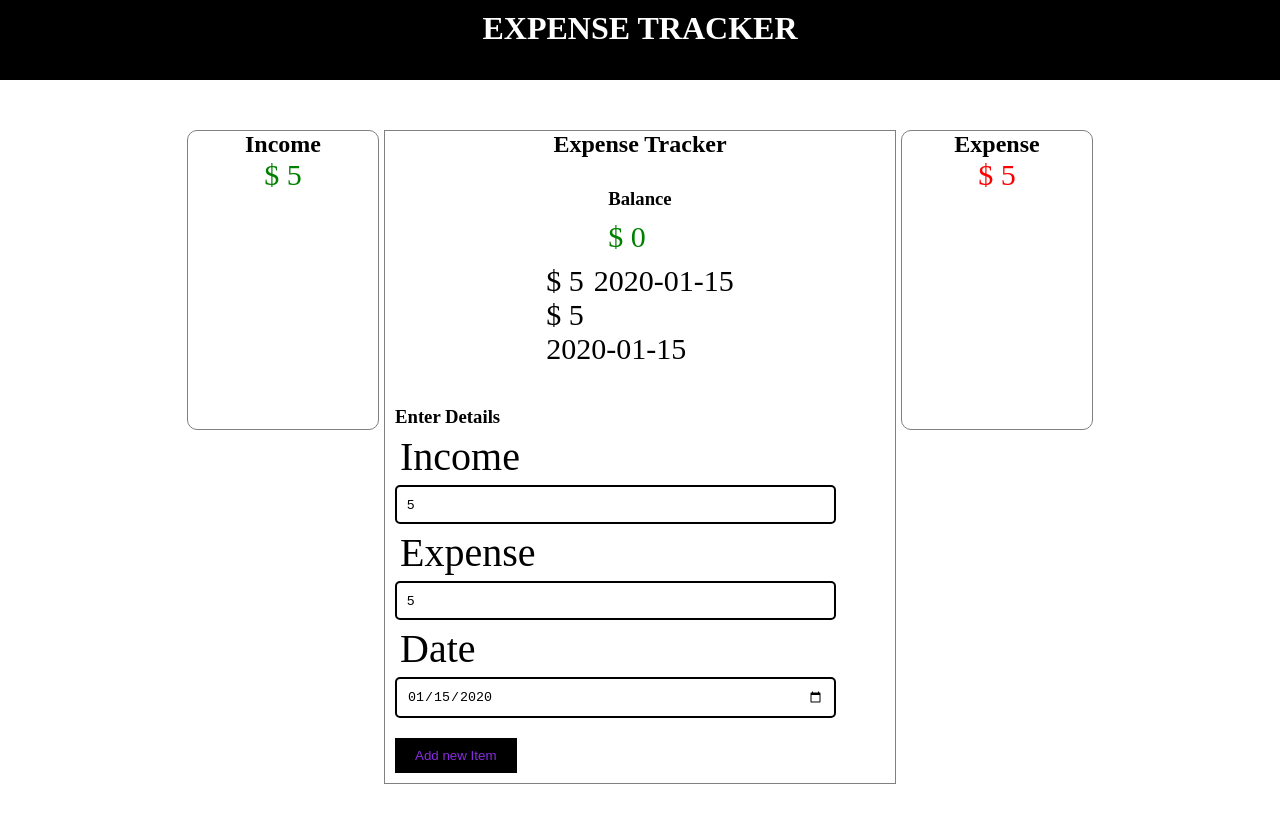
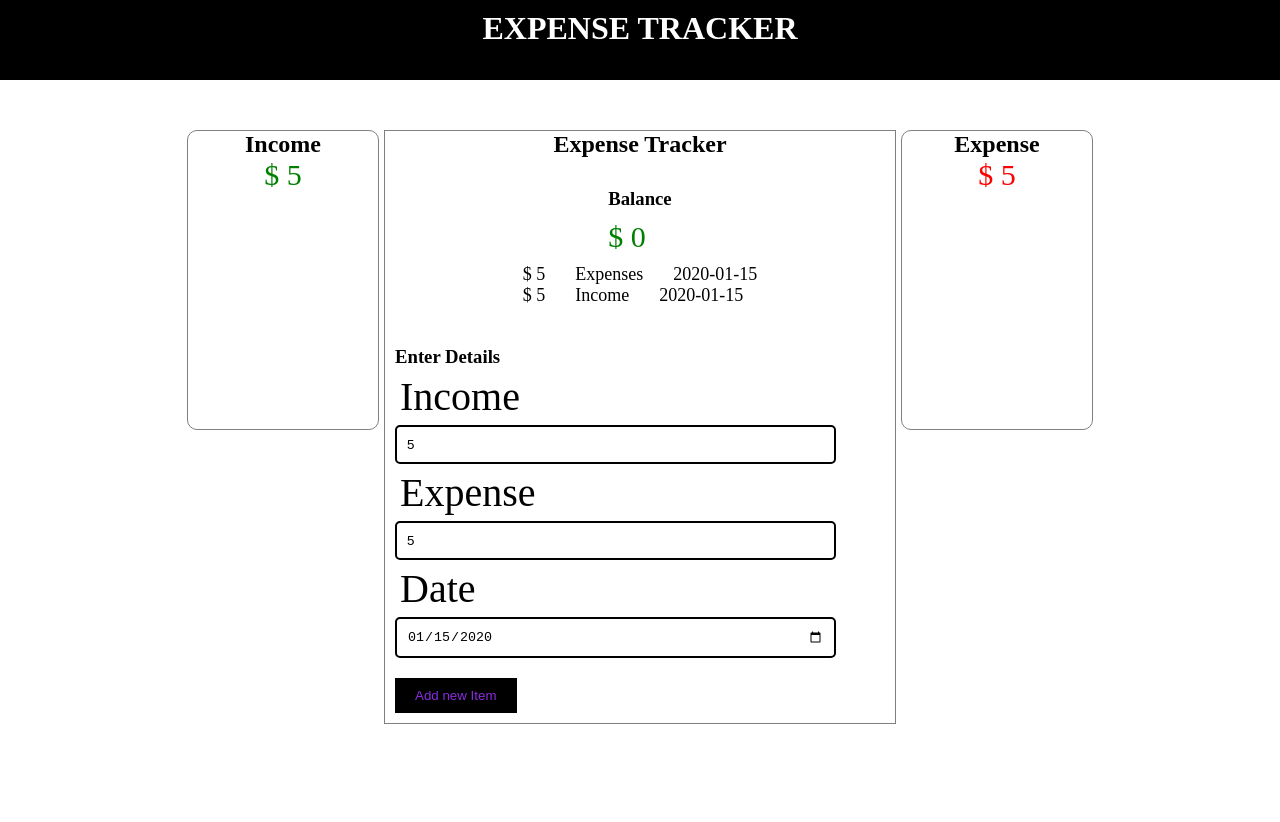
Before and after one commit to VKwamboka/assessment3, a plain HTML site: page src/index.html in a window 1280 px wide. Both pictures are taken after typing "5", "5", "2020-01-15" into the empty fields and a click on the button "Add new Item". After the commit the page ends 800 px from the top, so only its background shows below. Drawn offline with nearby package versions, Linux system fonts and the light colour scheme.

Commit message:
updated code

```diff
--- a/dist/quiz1.js
+++ b/dist/quiz1.js
@@ -80,14 +80,16 @@ function Tracker() {
     let income = +incomeValue.value;
     let tracker = `
 
-    <div class="expensem" style="display:flex;gap:10px;">
-        <p style="color:black;fontsize:12px;">$ ${expense}</p>
-        <p style="color:black;fontsize:12px;">${date}</p>
+    <div class="expensem" style="display:flex;gap:30px;">
+        <p style="color:black;font-size:18px;">$ ${expense}</p>
+        <p style="color:black;font-size:18px;"> Expenses</p>
+        <p style="color:black;font-size:18px;">${date}</p>
     </div>
 
-    <div class="incomem">
-    <p style="color:black;fontsize:12px;">$ ${income}</p>
-    <p style="color:black;fontsize:12px;">${date}</p>
+    <div class="incomem" style="display:flex;gap:30px;">
+    <p style="color:black;font-size:18px;">$ ${income}</p>
+    <p style="color:black;font-size:18px;"> Income</p>
+    <p style="color:black;font-size:18px;">${date}</p>
     </div>
     `;
     allRecords.insertAdjacentHTML("afterbegin", tracker);
--- a/src/index.css
+++ b/src/index.css
@@ -58,6 +58,7 @@ justify-content: center;
     gap: 10px;
     justify-content: center;
     width: 100%; */
+    fon
   }
   .item input {
     border: 2px solid black;
--- a/src/index.html
+++ b/src/index.html
@@ -27,12 +27,11 @@
                     <!-- new items -->
                     <div id="item">
                         <h3>Balance</h3>
-                        <p id="bal"> 0</p>
+                        <p id="bal">
+                            0</p>
                     </div>
 
-                    <div id="allRecords">
-
-                    </div>
+                    <div id="allRecords"></div>
 
                     <div class="content1" id="content1">
                         <h3>Enter Details</h3>
@@ -63,5 +62,7 @@
 
 
         <script src="../dist/quiz1.js"></script>
+        <script type="module" src="https://unpkg.com/ionicons@5.5.2/dist/ionicons/ionicons.esm.js"></script>
+        <script nomodule src="https://unpkg.com/ionicons@5.5.2/dist/ionicons/ionicons.js"></script>
     </body>
 </html>
```
Also changed, not shown: 1 other file.
